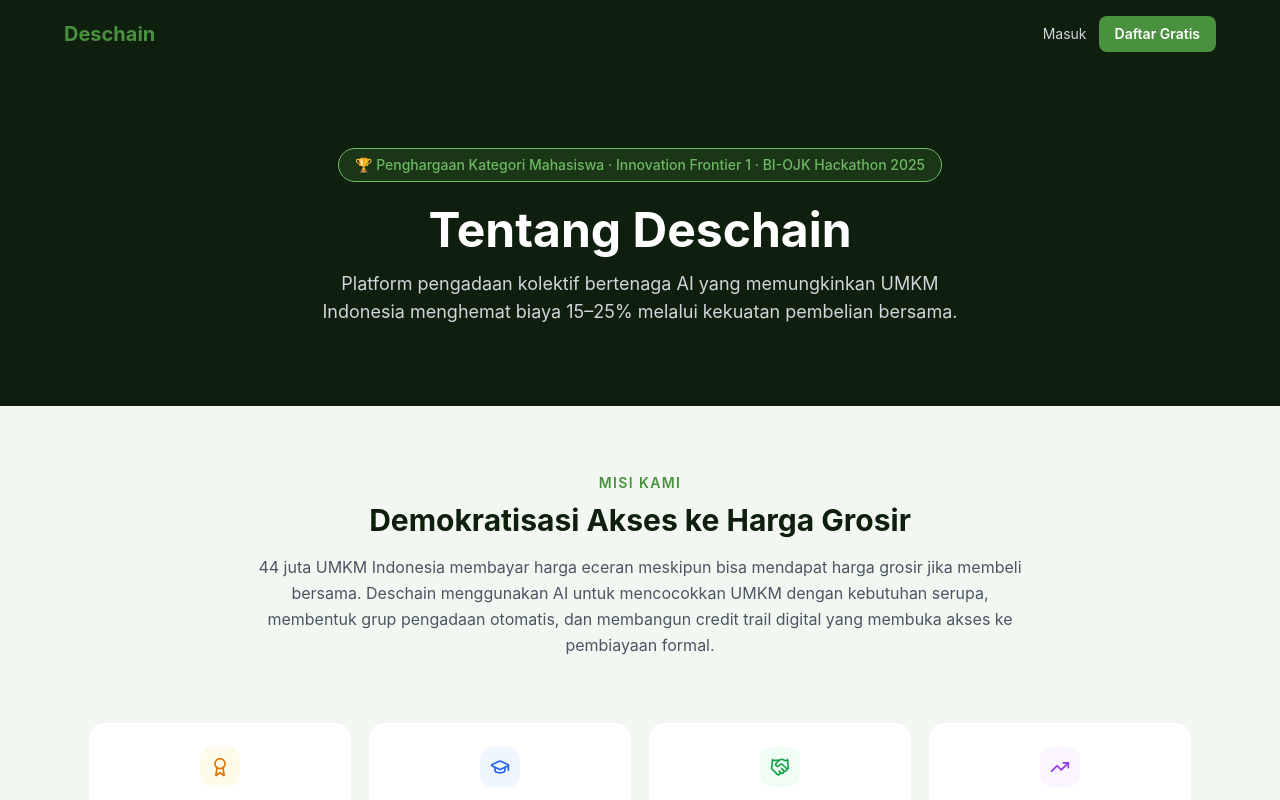
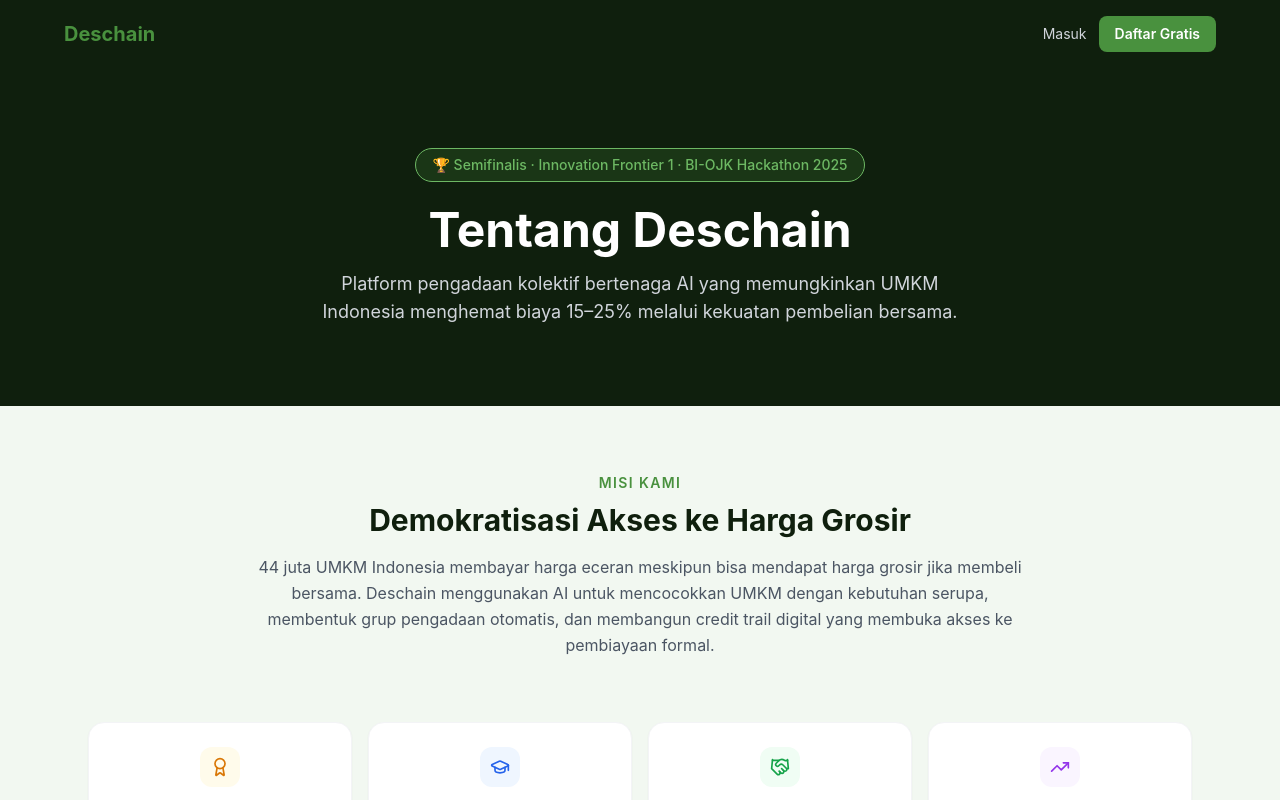
Before and after one commit to khalid200704/deschain-v2, a React (Vite) app in the folder frontend/: page /about in a window 1280 px wide. Shown: the top 800 px of the page. Built offline with nearby package versions, Linux system fonts and the light colour scheme; no server answers.

Commit message:
fix: badge Semifinalis, format angka Jt bukan M di dashboard

```diff
--- a/frontend/src/components/dashboard/index.jsx
+++ b/frontend/src/components/dashboard/index.jsx
@@ -32,7 +32,7 @@
   const kpis = [
     {
       label: 'Total Pengadaan',
-      value: `Rp ${fmt(Math.round((metrics?.total_procurement_value ?? 0) / 1_000_000))}M`,
+      value: `Rp ${fmt(Math.round((metrics?.total_procurement_value ?? 0) / 1_000_000))} Jt`,
       sub: 'Nilai kumulatif',
       icon: Package,
       color: 'text-navy-900',
@@ -40,7 +40,7 @@
     },
     {
       label: 'Total Penghematan',
-      value: `Rp ${fmt(Math.round((metrics?.total_savings ?? 0) / 1_000_000))}M`,
+      value: `Rp ${fmt(Math.round((metrics?.total_savings ?? 0) / 1_000_000))} Jt`,
       sub: `${metrics?.average_savings_percentage ?? 0}% rata-rata`,
       icon: Wallet,
       color: 'text-gold-500',
--- a/frontend/src/pages/About.jsx
+++ b/frontend/src/pages/About.jsx
@@ -79,7 +79,7 @@
 ]
 
 const ACHIEVEMENTS = [
-  { icon: Award,       iconCls: 'text-amber-600 bg-amber-50',  label: 'BI-OJK Hackathon 2025', desc: 'Penghargaan Kategori Mahasiswa · Innovation Frontier 1' },
+  { icon: Award,       iconCls: 'text-amber-600 bg-amber-50',  label: 'BI-OJK Hackathon 2025', desc: 'Semifinalis · Innovation Frontier 1' },
   { icon: GraduationCap, iconCls: 'text-blue-600 bg-blue-50', label: 'Universitas Tanjungpura', desc: 'Pontianak, Kalimantan Barat' },
   { icon: Handshake,   iconCls: 'text-green-600 bg-green-50',  label: 'PIDI-DIGDAYA X 2026', desc: 'Peserta · BI · OJK · AFTECH' },
   { icon: TrendingUp,  iconCls: 'text-purple-600 bg-purple-50', label: 'Fine-tuned AI Model', desc: 'joezy99/deschain-umkm-7b · HuggingFace' },
@@ -105,7 +105,7 @@
       <section className="bg-navy-900 text-white py-20 px-6">
         <div className="max-w-4xl mx-auto text-center">
           <div className="inline-flex items-center gap-2 bg-gold-500 bg-opacity-20 border border-gold-400 rounded-full px-4 py-1.5 text-gold-400 text-sm font-medium mb-6">
-            🏆 Penghargaan Kategori Mahasiswa · Innovation Frontier 1 · BI-OJK Hackathon 2025
+            🏆 Semifinalis · Innovation Frontier 1 · BI-OJK Hackathon 2025
           </div>
           <h1 className="text-4xl md:text-5xl font-bold mb-4">Tentang Deschain</h1>
           <p className="text-gray-300 text-lg max-w-2xl mx-auto">
```
